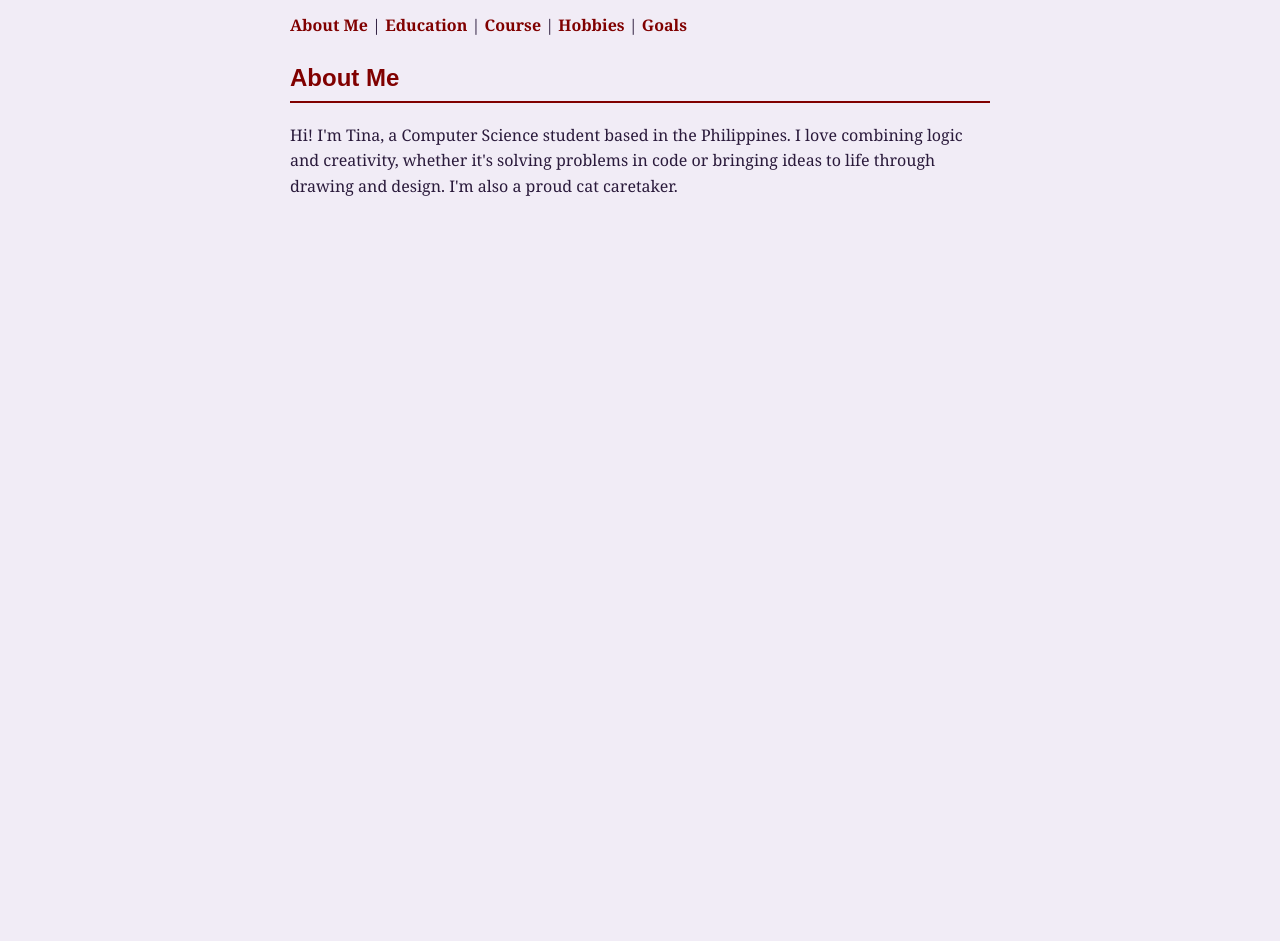
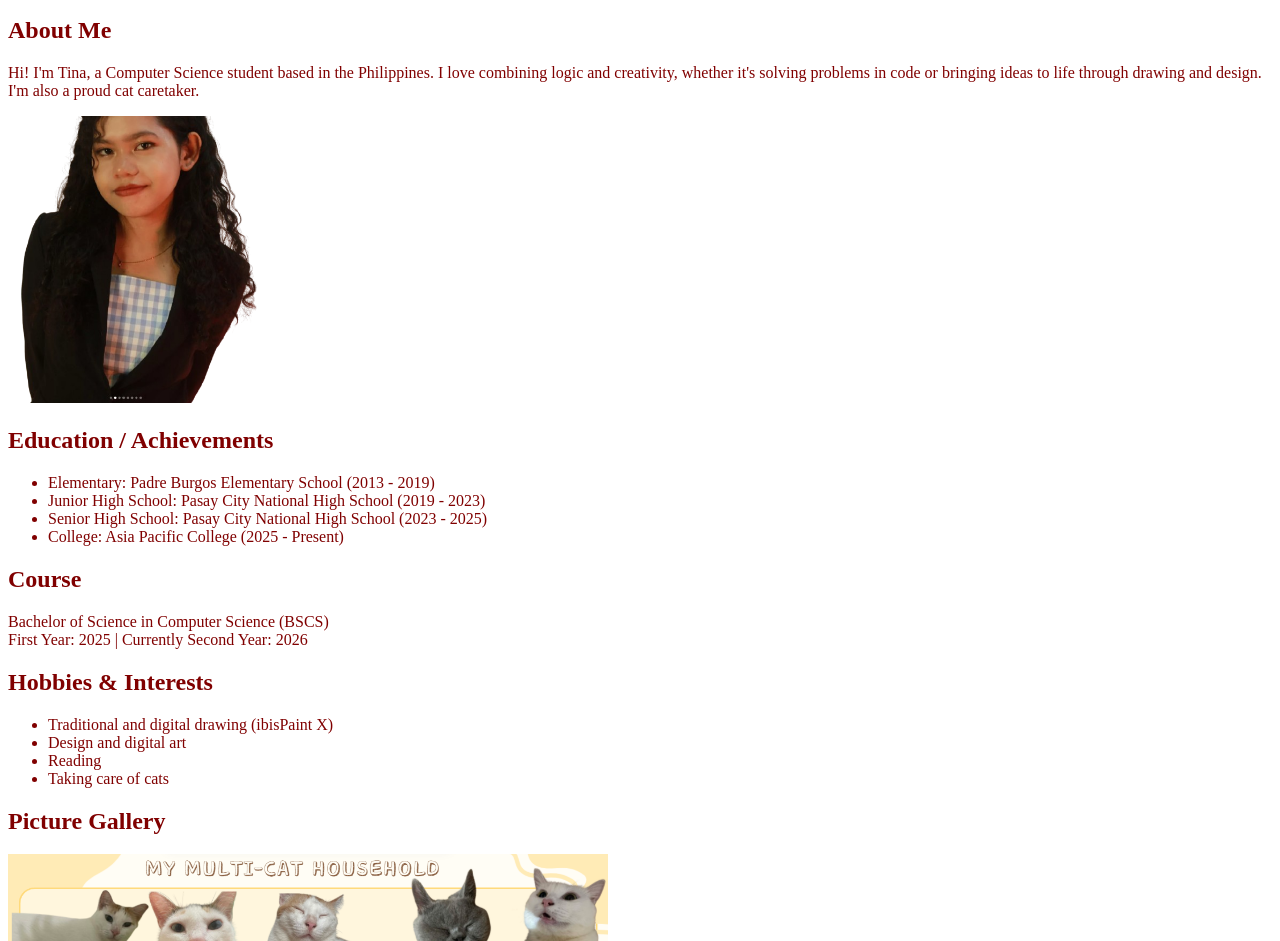
Before and after one commit to apctinahetil/webprog-CS251_IT253-html-lessons, a plain HTML site: page introduction/index.html in a window 1280 px wide. Shown: the part 101-1042 px from the top of the page. Before the commit the page ends 800 px from the top, so only its background shows below. Drawn offline with Linux system fonts and the light colour scheme.

Commit message:
Revise personal profile HTML structure and content

```diff
--- a/introduction/index.html
+++ b/introduction/index.html
@@ -1,59 +1,23 @@
 <!DOCTYPE html>
 <html lang="en">
+
 <head>
   <meta charset="UTF-8">
   <meta name="viewport" content="width=device-width, initial-scale=1">
   <title>Martina Mae Trisha N. Hetil - Personal Profile</title>
-<style>
-  body {
-    font-family: Georgia, serif;
-    background-color: #f1ecf6;
-    color: #2a1a3b;
-    max-width: 700px;
-    margin: 0 auto;
-    padding: 20px;
-    line-height: 1.6;
-  }
+</head>
 
-  h1, h2 {
-    color: #800000;
-    font-family: Arial, sans-serif;
-  }
-
-  h2 {
-    border-bottom: 2px solid #800000;
-    padding-bottom: 4px;
-  }
-
-  nav a {
-    color: #800000;
-    text-decoration: none;
-    font-weight: bold;
-  }
-
-  nav a:hover {
-    text-decoration: underline;
-  }
-
-  img {
-    max-width: 100%;
-    height: auto;
-    border: 3px solid #800000;
-    border-radius: 8px;
-  }
-</style>
-</head>
-<body id="top">
+<body id="top" style="color: #800000;">
 
   <h1>Personal Profile Web Page</h1>
 
-<nav>
+  <p>
     <a href="#about">About Me</a> |
     <a href="#education">Education</a> |
     <a href="#course">Course</a> |
     <a href="#hobbies">Hobbies</a> |
     <a href="#goals">Goals</a>
-</nav>
+  </p>
 
   <h2 id="about">About Me</h2>
   <p>
@@ -61,3 +25,47 @@
     I love combining logic and creativity, whether it's solving problems in code
     or bringing ideas to life through drawing and design. I'm also a proud cat caretaker.
   </p>
+  <p>
+    <img src="../image/pic3.png" alt="Me" width="250">
+  </p>
+
+  <h2 id="education">Education / Achievements</h2>
+  <ul>
+    <li>Elementary: Padre Burgos Elementary School (2013 - 2019)</li>
+    <li>Junior High School: Pasay City National High School (2019 - 2023)</li>
+    <li>Senior High School: Pasay City National High School (2023 - 2025)</li>
+    <li>College: Asia Pacific College (2025 - Present)</li>
+  </ul>
+
+  <h2 id="course">Course</h2>
+  <p>
+    Bachelor of Science in Computer Science (BSCS)<br>
+    First Year: 2025 | Currently Second Year: 2026
+  </p>
+
+  <h2 id="hobbies">Hobbies &amp; Interests</h2>
+  <ul>
+    <li>Traditional and digital drawing (ibisPaint X)</li>
+    <li>Design and digital art</li>
+    <li>Reading</li>
+    <li>Taking care of cats</li>
+  </ul>
+
+  <h2>Picture Gallery</h2>
+  <p>
+    <img src="../image/pic2.png" alt="My cats" width="600">
+  </p>
+
+  <h2 id="goals">Goals in Life / Dream</h2>
+  <p>
+    My goals are financial and mental stability, and happiness.
+
+  </p>
+
+  <p>
+    <a href="#top">Back to top</a> |
+    <a href="https://github.com/apctinahetil">My GitHub</a>
+  </p>
+
+</body>
+</html>
```
Lines whose indentation alone changed are shown as unchanged.
